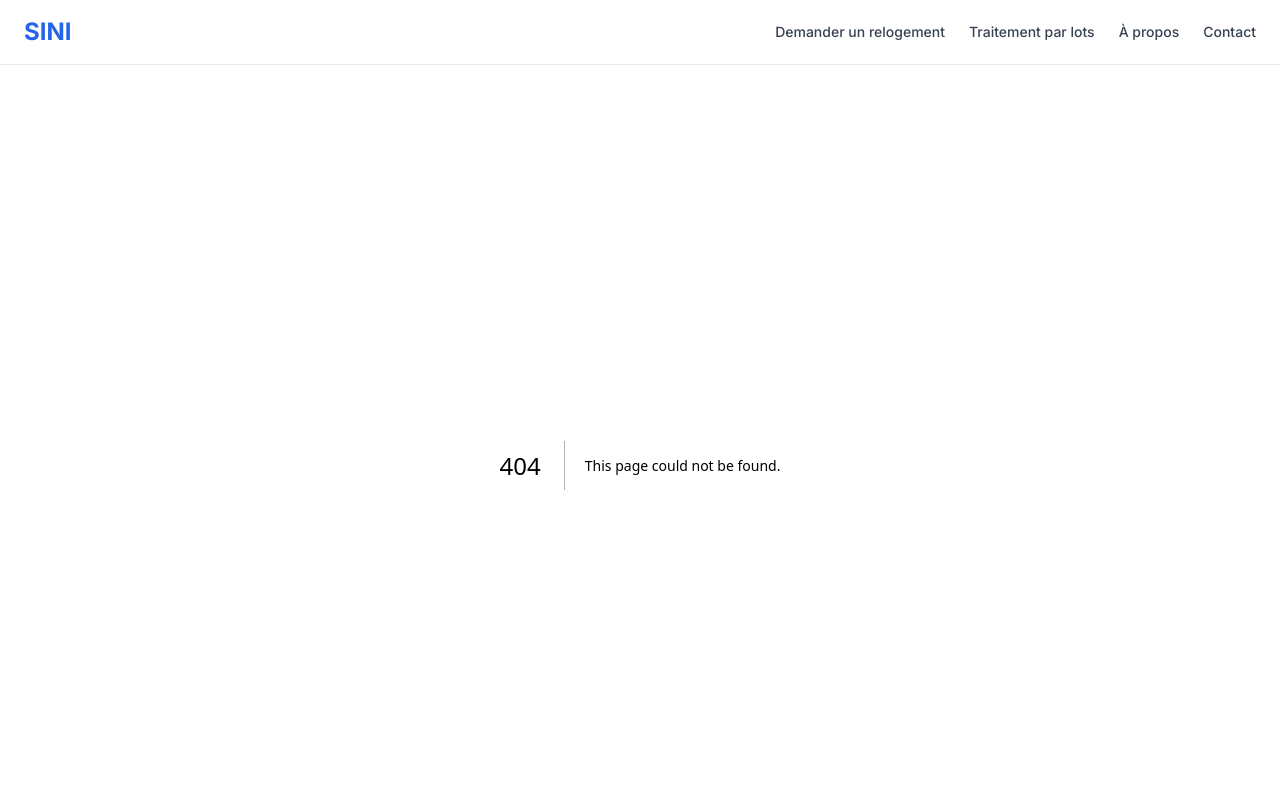
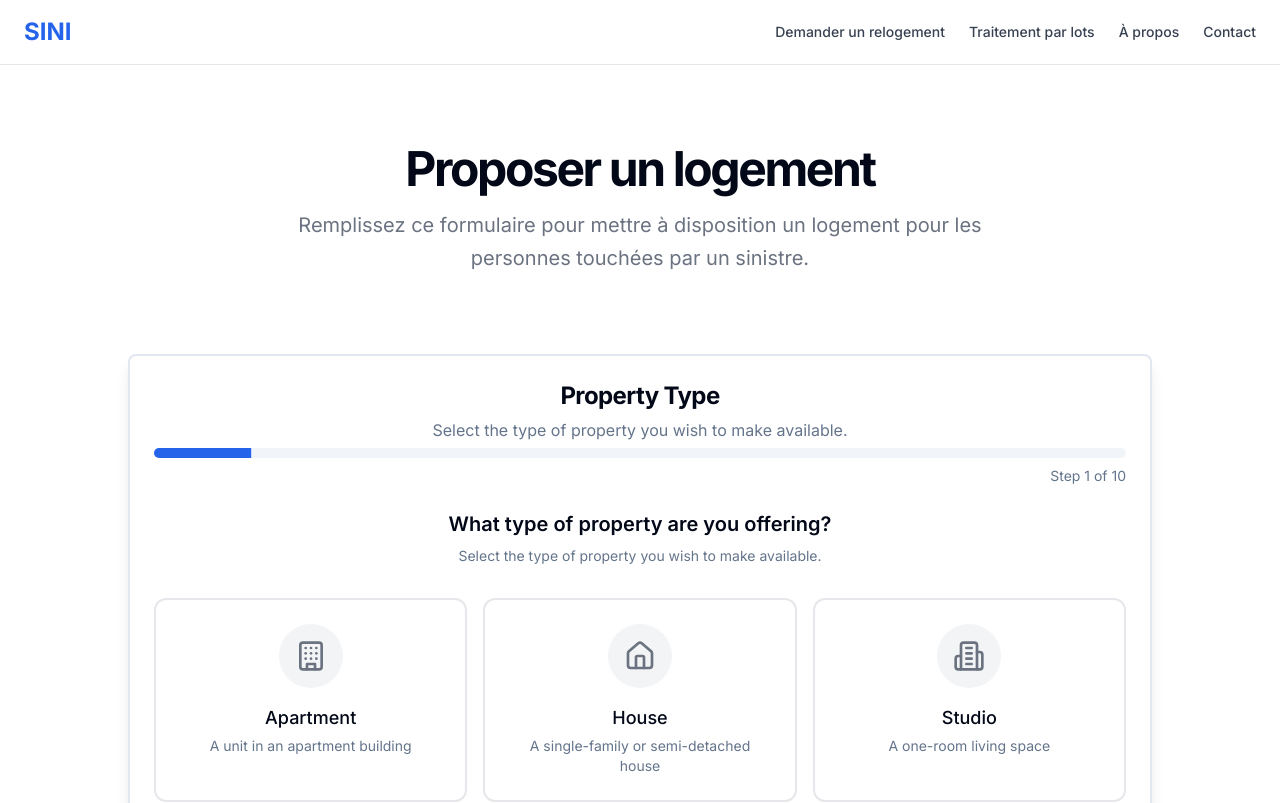
Before and after one commit to valcourgeau/sini, a Next.js app: page /property/list in a window 1280 px wide. Before the commit this address had no page. Shown: the top 803 px of the page. Built offline with nearby package versions, Linux system fonts and the light colour scheme.

Commit message:
Add GitHub Actions workflow and property page

```diff
--- /dev/null
+++ b/src/app/property/list/page.tsx
@@ -0,0 +1,31 @@
+import { Metadata } from "next";
+import { PropertyWizard } from "@/components/property-wizard/property-wizard";
+
+export const metadata: Metadata = {
+  title: "Proposer un logement | SINI",
+  description: "Formulaire pour proposer un logement disponible pour les personnes touchées par des sinistres dans les cantons de Genève et Vaud.",
+};
+
+/**
+ * Property listing page
+ */
+export default function PropertyListingPage() {
+  return (
+    <main className="flex-1 py-12 md:py-16 lg:py-20">
+      <div className="container mx-auto px-4 md:px-6">
+        <div className="mx-auto max-w-3xl space-y-4 text-center">
+          <h1 className="text-3xl font-bold tracking-tighter sm:text-4xl md:text-5xl">
+            Proposer un logement
+          </h1>
+          <p className="text-gray-500 md:text-xl/relaxed">
+            Remplissez ce formulaire pour mettre à disposition un logement pour les personnes touchées par un sinistre.
+          </p>
+        </div>
+
+        <div className="mt-12">
+          <PropertyWizard />
+        </div>
+      </div>
+    </main>
+  );
+}
--- /dev/null
+++ b/src/types/next-export.d.ts
@@ -0,0 +1,4 @@
+declare module 'next-export' {
+  const withNextExport: (config: any) => any;
+  export default withNextExport;
+}
```
